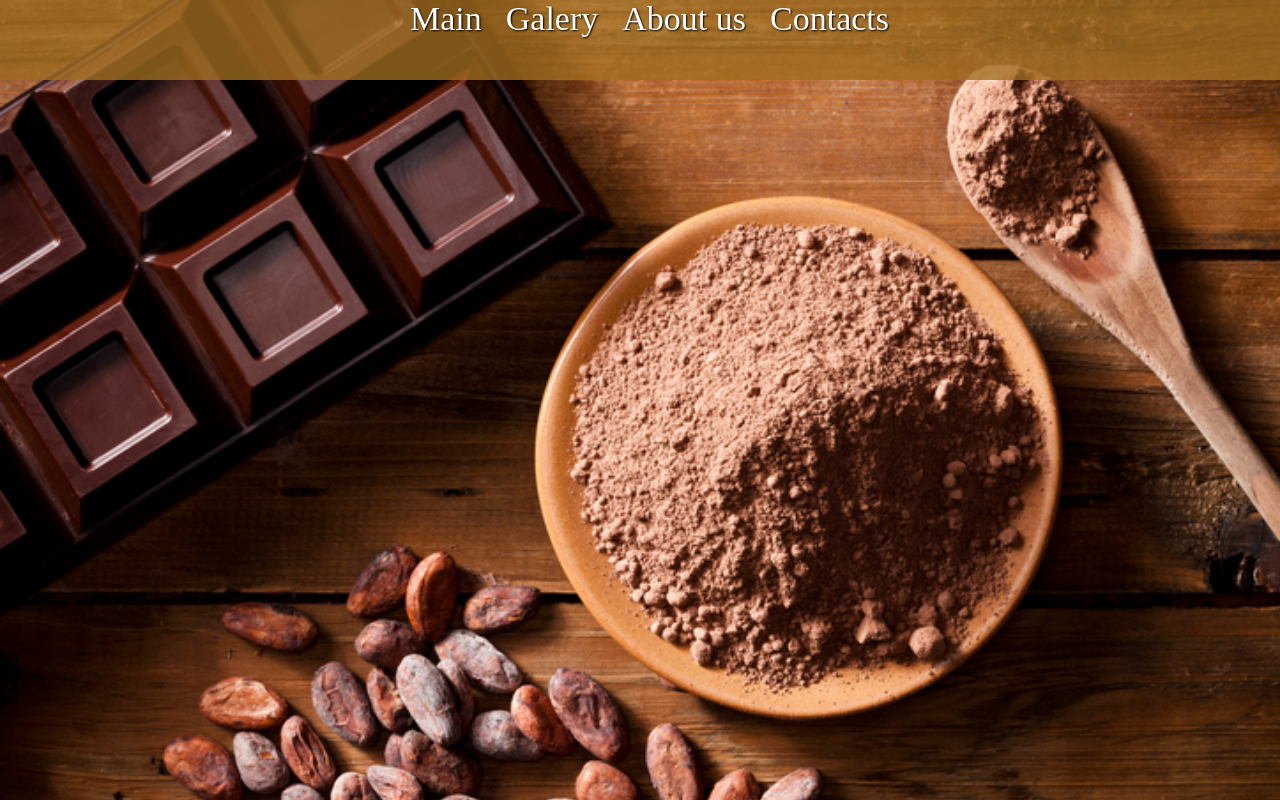
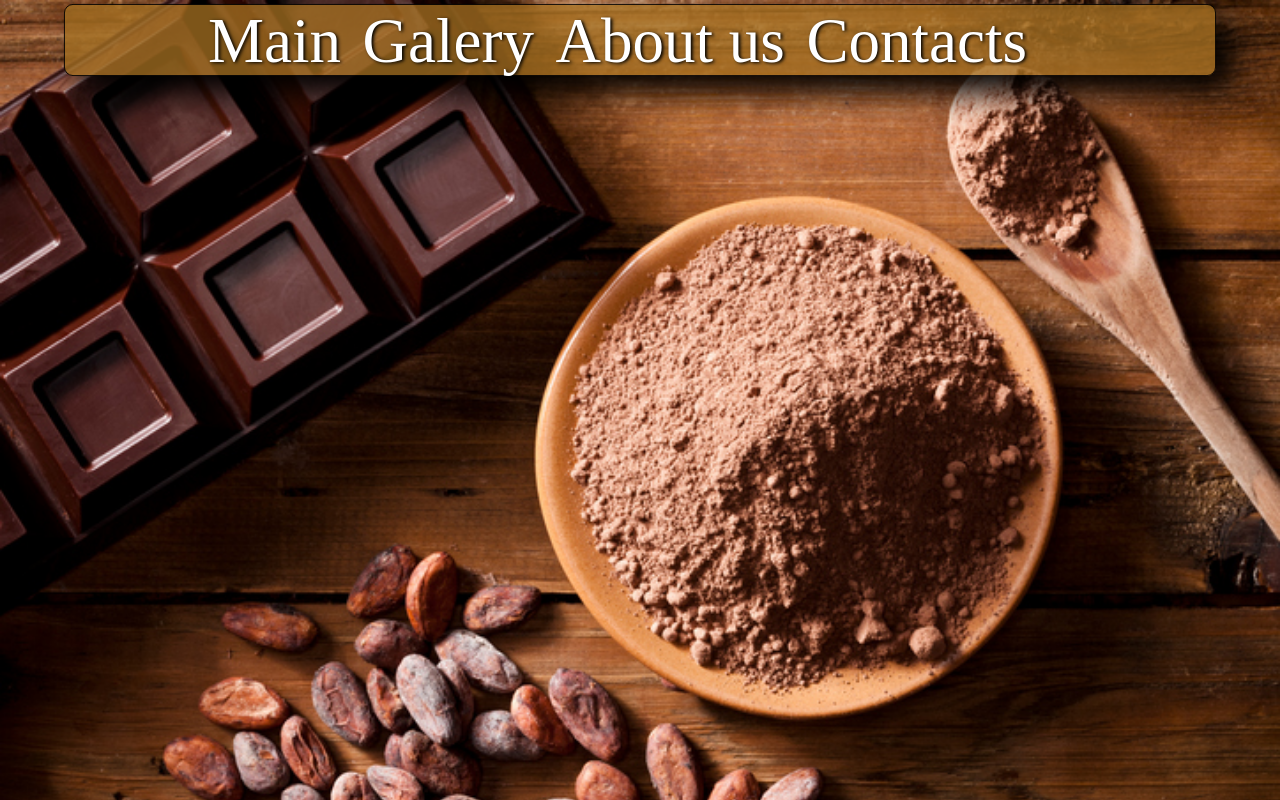
Before and after one commit to AlexanderKudra89/test, a plain HTML site: page practice/index.html in a window 1280 px wide. Drawn offline with Linux system fonts and the light colour scheme.

Commit message:
more style

```diff
--- a/practice/style.css
+++ b/practice/style.css
@@ -12,12 +12,20 @@
 .header{
     background-color: rgba(160, 109, 33, 0.781);
     height: 80px;
+    box-shadow: 20px 20px 35px #000000;
+    border: 1px solid black;
+    border-radius: 10px;
+    transform: scale(0.9);
+}
+
+.header:hover{
+    background: black;
 }
 
 .menu{
     list-style: none;
     margin: 0 auto;
-    width: 500px;
+    width: 1000px;
 }
 
 .menu li{
@@ -28,6 +36,6 @@
 a{
    text-decoration: none;
    color: white;
-   text-shadow: 1px 1px 2px black;
-   font-size: 34px;
+   text-shadow: 2px 2px 4px black;
+   font-size: 70px;
 }
```
